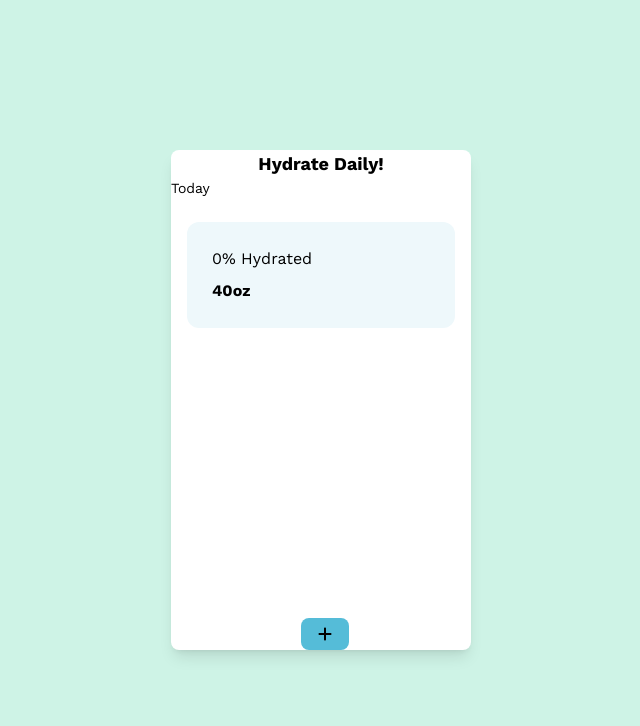
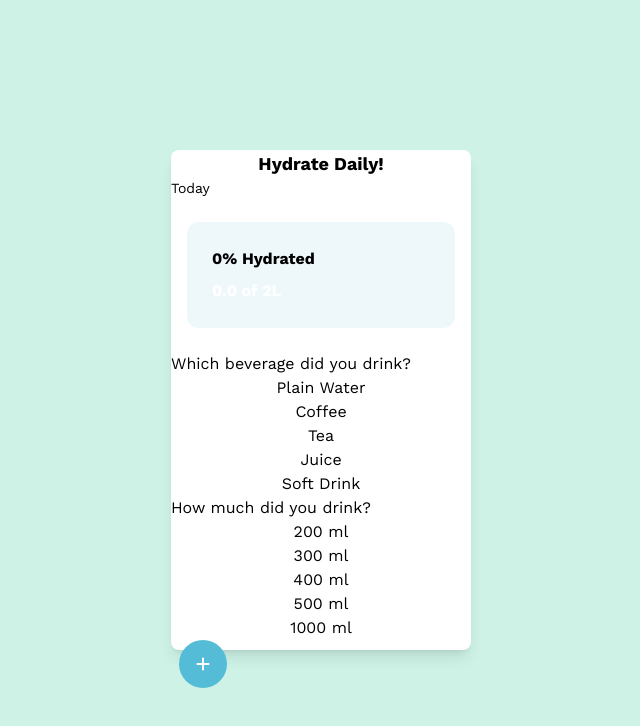
Before and after one commit to seanverano/reboost, a React (Vite) app: page / in a window 1280 px wide. Shown: the top 726 px of the page, without its empty margins (319-959 px from the left). Built offline with nearby package versions, Linux system fonts and the light colour scheme.

Commit message:
Add DrinkType and DrinkVolume components

```diff
--- a/src/App.jsx
+++ b/src/App.jsx
@@ -1,4 +1,4 @@
-import DrinkPage from "./components/DrinkPage";
+import DrinkPage from "./pages/DrinkPage";
 
 function App() {
   return (
--- a/src/components/DrinkPage.jsx
+++ /dev/null
@@ -1,36 +0,0 @@
-import React from "react";
-import { FaPlus } from "react-icons/fa6";
-
-const DrinkPage = () => {
-  return (
-    <>
-      <div className="font-poppins flex flex-col h-full w-[300px] h-[500px]">
-        <h1 className="font-bold text-lg justify-center text-center">
-          Hydrate Daily!
-        </h1>
-        <h2 className="text-sm text-left p-0 m-0">Today</h2>
-        <div className="flex px-4 py-6 justify-center items-center">
-          <div className="flex flex-1 flex-col gap-2 rounded-xl border border-transparent p-6 bg-[#EEF8FB]">
-            <p className="text-[#000000]">0% Hydrated</p>
-            <p className="text-[#000000] font-bold">40oz</p>
-          </div>
-        </div>
-      </div>
-      <div>
-        <button
-          className=" bg-[#55BCD8] rounded-lg px-4 py-2
-    ml-2 focus:outline-none"
-          onMouseDown={() => {
-            if (navigator.vibrate) {
-              navigator.vibrate(100);
-            }
-          }}
-        >
-          <FaPlus />
-        </button>
-      </div>
-    </>
-  );
-};
-
-export default DrinkPage;
--- /dev/null
+++ b/src/components/drink_features/DrinkType.jsx
@@ -0,0 +1,18 @@
+import React from "react";
+
+const DrinkType = () => {
+  return (
+    <>
+      <h1>Which beverage did you drink?</h1>
+      <div className="flex flex-col justify-center items-center">
+        <div>Plain Water</div>
+        <div>Coffee</div>
+        <div>Tea</div>
+        <div>Juice</div>
+        <div>Soft Drink</div>
+      </div>
+    </>
+  );
+};
+
+export default DrinkType;
--- /dev/null
+++ b/src/components/drink_features/DrinkVolume.jsx
@@ -0,0 +1,18 @@
+import React from "react";
+
+const DrinkVolume = () => {
+  return (
+    <>
+      <h1>How much did you drink?</h1>
+      <div className="flex flex-col justify-center items-center">
+        <div>200 ml</div>
+        <div>300 ml</div>
+        <div>400 ml</div>
+        <div>500 ml</div>
+        <div>1000 ml</div>
+      </div>
+    </>
+  );
+};
+
+export default DrinkVolume;
--- /dev/null
+++ b/src/pages/DrinkPage.jsx
@@ -0,0 +1,40 @@
+import React from "react";
+import { FaPlus } from "react-icons/fa6";
+import DrinkVolume from "../components/drink_features/DrinkVolume";
+import DrinkType from "../components/drink_features/DrinkType";
+
+const DrinkPage = () => {
+  return (
+    <>
+      <div className="font-poppins flex flex-col h-full w-[300px] h-[500px]">
+        <h1 className="text-[#000000] font-bold text-lg justify-center text-center">
+          Hydrate Daily!
+        </h1>
+        <h2 className="text-[#000000] text-sm text-left p-0 m-0">Today</h2>
+        <div className="flex px-4 py-6 justify-center items-center">
+          <div className="flex flex-1 flex-col gap-2 rounded-xl border border-transparent p-6 bg-[#EEF8FB]">
+            <p className="text-[#000000] font-bold">0% Hydrated</p>
+            <p className="text-[#ffffff] font-bold">0.0 of 2L</p>
+          </div>
+        </div>
+        <DrinkType />
+        <DrinkVolume />
+        <div>
+          <div className="div"></div>
+          <button
+            className=" flex items-center justify-center w-12 h-12 bg-[#55BCD8] rounded-full ml-2 focus:outline-none"
+            onMouseDown={() => {
+              if (navigator.vibrate) {
+                navigator.vibrate(100);
+              }
+            }}
+          >
+            <FaPlus className="text-[#ffffff]" />
+          </button>
+        </div>
+      </div>
+    </>
+  );
+};
+
+export default DrinkPage;
```
Also changed, not shown: src/components/Placeholder.jsx (added).
